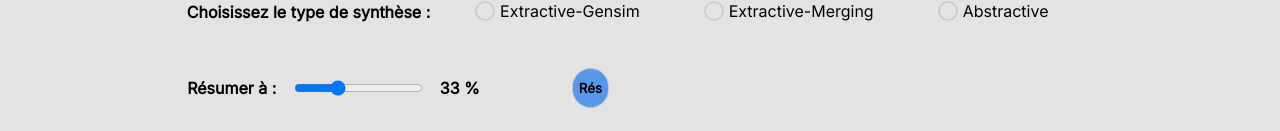
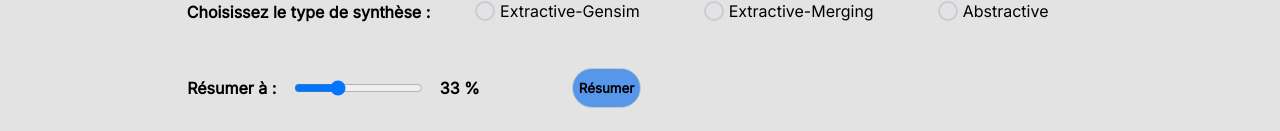
Before and after one commit to DavidKrame/mon-resumeur, a React (Create React App) app: page / in a window 1280 px wide. Shown: the part 120-251 px from the top of the page. Built offline with nearby package versions, Linux system fonts and the light colour scheme.

Commit message:
Remise de ce qui était là après test de deploiement

```diff
--- a/src/components/BtnResumer.js
+++ b/src/components/BtnResumer.js
@@ -297,7 +297,7 @@ export default function BtnResumer() {
         );
       }}
     >
-      <strong>Rés</strong>
+      <strong>Résumer</strong>
     </button>
   );
 }
```
